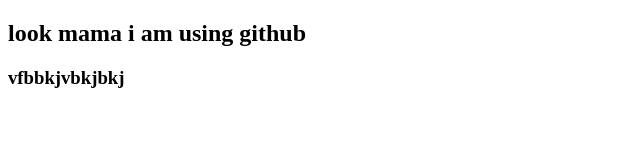
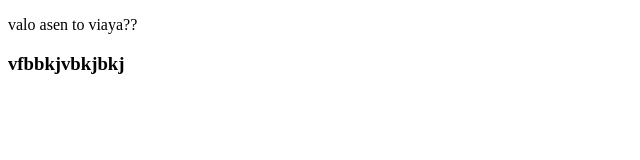
Before and after one commit to mahmudur1997/my-first-website, a plain HTML site: page index.html in a window 1280 px wide. Shown: the whole page, without its empty margins (0-640 px from the left). Drawn offline with Linux system fonts and the light colour scheme.

Commit message:
2nd commit

```diff
--- a/index.html
+++ b/index.html
@@ -6,7 +6,7 @@
     <title>Document</title>
 </head>
 <body>
-    <h2>look mama i am using github</h2>
+    <p>valo asen to viaya??</p>
     <h3>vfbbkjvbkjbkj</h3>
 </body>
 </html>
```
